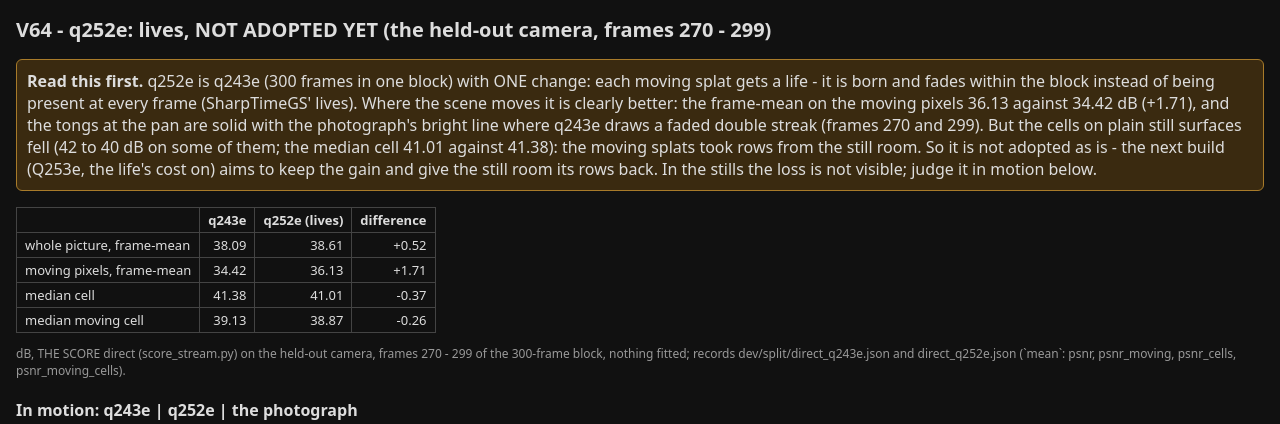
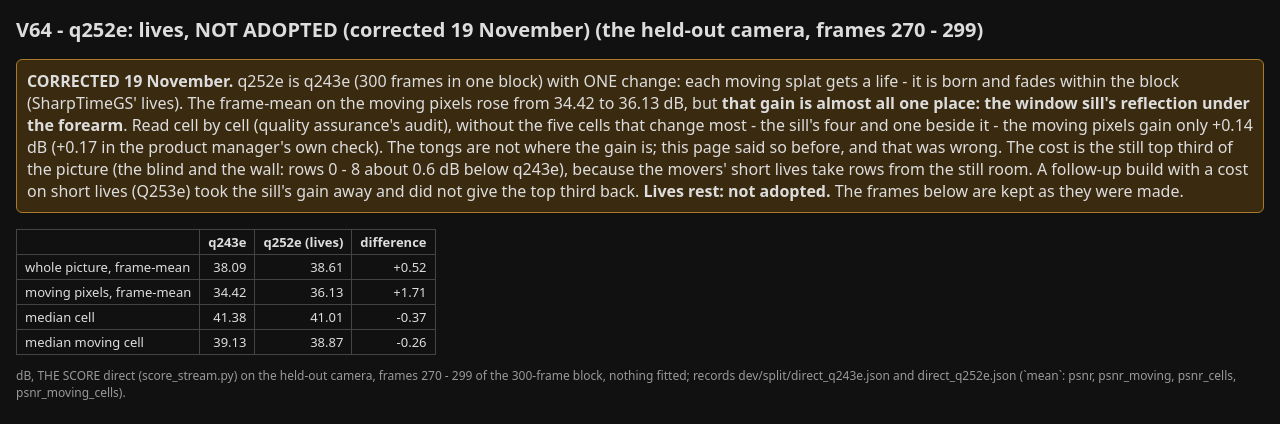
Before and after one commit to ProjectSnowWhite/ProjectSnowWhite.github.io, a plain HTML site: page preview/423f0c864aaac271/v64/index.html in a window 1280 px wide. Shown: the top 424 px of the page. Drawn offline with Linux system fonts and the light colour scheme.

Commit message:
The page built from cadb5d1

```diff
--- a/preview/423f0c864aaac271/v64/index.html
+++ b/preview/423f0c864aaac271/v64/index.html
@@ -1,16 +1,11 @@
 <!doctype html><html lang="en"><head><meta charset="utf-8"><meta name="viewport" content="width=device-width,initial-scale=1">
-<meta name="robots" content="noindex"><title>V64 - lives</title>
+<meta name="robots" content="noindex"><title>V64 - lives (corrected)</title>
 <style>body{font-family:system-ui,sans-serif;background:#111;color:#ddd;margin:16px;max-width:1400px}h1{font-size:20px}h2{font-size:16px;margin:20px 0 6px}
 h3{font-size:14px;margin:16px 0 4px;color:#ccc}.res{background:#3a2a10;border:1px solid #a87b2a;padding:10px;border-radius:6px}
 img{image-rendering:pixelated;display:block;max-width:100%;height:auto}.bar{position:sticky;top:0;background:#111;padding:6px 0}button{margin-right:6px}
 table{border-collapse:collapse;font-size:13px}td,th{border:1px solid #444;padding:3px 8px;text-align:right}a{color:#9cf}</style></head><body>
-<h1>V64 - q252e: lives, NOT ADOPTED YET (the held-out camera, frames 270 - 299)</h1>
-<p class="res"><b>Read this first.</b> q252e is q243e (300 frames in one block) with ONE change: each moving splat gets a life - it is born and
-fades within the block instead of being present at every frame (SharpTimeGS' lives). Where the scene moves it is clearly better: the frame-mean on
-the moving pixels 36.13 against 34.42 dB (+1.71), and the tongs at the pan are solid with the photograph's bright line where q243e draws a faded
-double streak (frames 270 and 299). But the cells on plain still surfaces fell (42 to 40 dB on some of them; the median cell 41.01 against
-41.38): the moving splats took rows from the still room. So it is not adopted as is - the next build (Q253e, the life's cost on) aims to keep
-the gain and give the still room its rows back. In the stills the loss is not visible; judge it in motion below.</p>
+<h1>V64 - q252e: lives, NOT ADOPTED (corrected 19 November) (the held-out camera, frames 270 - 299)</h1>
+<p class="res"><b>CORRECTED 19 November.</b> q252e is q243e (300 frames in one block) with ONE change: each moving splat gets a life - it is born and fades within the block (SharpTimeGS' lives). The frame-mean on the moving pixels rose from 34.42 to 36.13 dB, but <b>that gain is almost all one place: the window sill's reflection under the forearm</b>. Read cell by cell (quality assurance's audit), without the five cells that change most - the sill's four and one beside it - the moving pixels gain only +0.14 dB (+0.17 in the product manager's own check). The tongs are not where the gain is; this page said so before, and that was wrong. The cost is the still top third of the picture (the blind and the wall: rows 0 - 8 about 0.6 dB below q243e), because the movers' short lives take rows from the still room. A follow-up build with a cost on short lives (Q253e) took the sill's gain away and did not give the top third back. <b>Lives rest: not adopted.</b> The frames below are kept as they were made.</p>
 <table><tr><th></th><th>q243e</th><th>q252e (lives)</th><th>difference</th></tr>
 <tr><td style="text-align:left">whole picture, frame-mean</td><td>38.09</td><td>38.61</td><td>+0.52</td></tr>
 <tr><td style="text-align:left">moving pixels, frame-mean</td><td>34.42</td><td>36.13</td><td>+1.71</td></tr>
```
Also changed, not shown: preview/423f0c864aaac271/index.html (+1 -1 lines).
